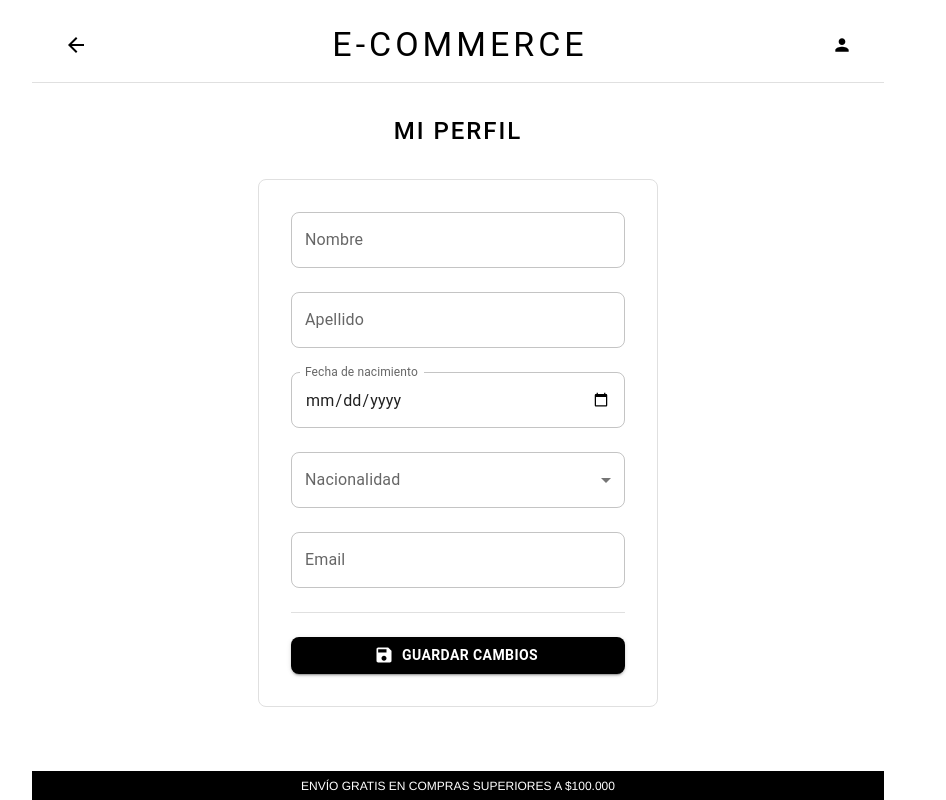
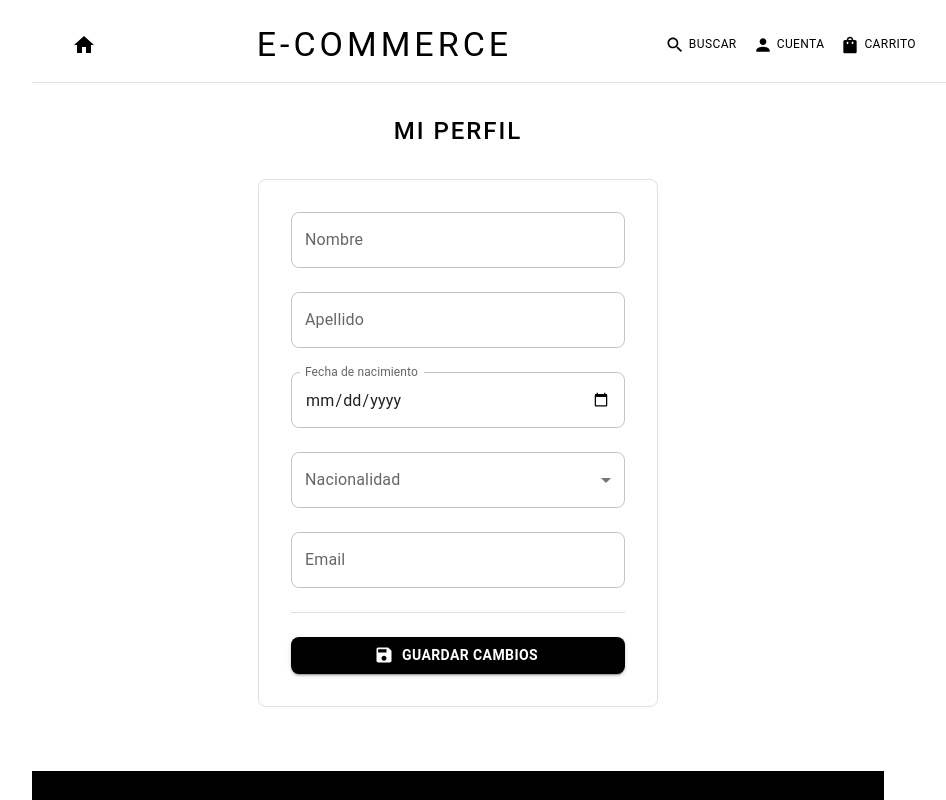
Before and after one commit to Agustin-CH/laboratorio-grupo1, a React (Create React App) app in the folder frontend/: page /mi-perfil in a window 1280 px wide. Shown: the top 800 px of the page, without its empty margins (182-1128 px from the left). Built offline with nearby package versions, Linux system fonts and the light colour scheme.

Commit message:
add home icon and validate profile button

```diff
--- a/frontend/src/components/Header.jsx
+++ b/frontend/src/components/Header.jsx
@@ -1,12 +1,11 @@
-import React, {useState} from "react";
-import { Box, Typography, Stack, IconButton, TextField  } from "@mui/material";
+import React, { useState } from "react";
+import { Box, Typography, Stack, IconButton } from "@mui/material";
 import SearchIcon from "@mui/icons-material/Search";
 import PersonIcon from "@mui/icons-material/Person";
 import ShoppingBagIcon from "@mui/icons-material/ShoppingBag";
-import MenuIcon from "@mui/icons-material/Menu";
+import HomeIcon from "@mui/icons-material/Home";
 import Button from "@mui/material/Button";
 import { Link, useNavigate } from "react-router-dom";
-
 
 const Header = () => {
   const [searchTerm, setSearchTerm] = useState("");
@@ -45,7 +44,14 @@ const Header = () => {
         width: "100%",
       }}
     >
-      <MenuIcon />
+      <IconButton
+        component={Link}
+        to="/home"
+        sx={{ color: "black" }}
+        aria-label="Inicio"
+      >
+        <HomeIcon />
+      </IconButton>
       <Typography
         variant="h4"
         sx={{ letterSpacing: "4px", fontWeight: 400 }}
@@ -53,21 +59,20 @@ const Header = () => {
         E-COMMERCE
       </Typography>
       <Stack direction="row" spacing={2}>
-      <Button
+        <Button
           sx={{
             display: "flex",
             flexDirection: "row",
             alignItems: "center",
             gap: 0.5,
             padding: 0,
-            minWidth: 0, // Para que el botón se ajuste al contenido
+            minWidth: 0,
             color: "black",
             "&:hover": {
               backgroundColor: "rgba(0,0,0,0.04)",
             }
           }}
           onClick={() => {
-            // Aquí puedes agregar la lógica para la cuenta
             console.log("Buscar producto");
           }}
         >
@@ -76,21 +81,20 @@ const Header = () => {
         </Button>
         <Button
           component={Link}
-          to="http://localhost:3000/mi-perfil"
+          to="/mi-perfil"
           sx={{
             display: "flex",
             flexDirection: "row",
             alignItems: "center",
             gap: 0.5,
             padding: 0,
-            minWidth: 0, // Para que el botón se ajuste al contenido
+            minWidth: 0,
             color: "black",
             "&:hover": {
               backgroundColor: "rgba(0,0,0,0.04)",
             }
           }}
           onClick={() => {
-            // Aquí puedes agregar la lógica para la cuenta
             console.log("Ir a la cuenta");
           }}
         >
@@ -98,22 +102,21 @@ const Header = () => {
           <Typography variant="caption">CUENTA</Typography>
         </Button>
         <Button
-        component={Link}
-        to="http://localhost:3000/carrito"
+          component={Link}
+          to="/carrito"
           sx={{
             display: "flex",
             flexDirection: "row",
             alignItems: "center",
             gap: 0.5,
             padding: 0,
-            minWidth: 0, // Para que el botón se ajuste al contenido
+            minWidth: 0,
             color: "black",
             "&:hover": {
               backgroundColor: "rgba(0,0,0,0.04)",
             }
           }}
           onClick={() => {
-            // Aquí puedes agregar la lógica para la cuenta
             console.log("Ir al carrito");
           }}
         >
--- a/frontend/src/pages/Profile.jsx
+++ b/frontend/src/pages/Profile.jsx
@@ -10,12 +10,14 @@ import {
   Stack,
   MenuItem,
 } from "@mui/material";
-import PersonIcon from "@mui/icons-material/Person";
-import ArrowBackIcon from "@mui/icons-material/ArrowBack";
 import SaveIcon from "@mui/icons-material/Save";
+import Header from "../components/Header";
+import Footer from "../components/Footer";
+import { useNavigate } from "react-router-dom";
 
 const Profile = () => {
   const isMobile = useMediaQuery("(max-width:600px)");
+  const navigate = useNavigate();
 
   const [formData, setFormData] = useState({
     nombre: "",
@@ -83,36 +85,16 @@ const Profile = () => {
     e.preventDefault();
     if (validateForm()) {
       setShowSuccess(true);
-      setTimeout(() => setShowSuccess(false), 3000);
-      console.log("Datos del perfil:", formData);
+      setTimeout(() => {
+        setShowSuccess(false);
+        navigate("/gestion-productos");
+      }, 1000);
     }
   };
 
   return (
     <Box sx={{ fontFamily: "'Helvetica Neue', sans-serif" }}>
-      <Box
-        sx={{
-          display: "flex",
-          justifyContent: "space-between",
-          alignItems: "center",
-          px: isMobile ? 2 : 4,
-          py: 2,
-          borderBottom: "1px solid #e0e0e0",
-          position: "sticky",
-          top: 0,
-          bgcolor: "white",
-          zIndex: 1000,
-        }}
-      >
-        <ArrowBackIcon />
-        <Typography
-          variant={isMobile ? "h5" : "h4"}
-          sx={{ letterSpacing: "4px", fontWeight: 400 }}
-        >
-          E-COMMERCE
-        </Typography>
-        <PersonIcon fontSize="small" />
-      </Box>
+      <Header />
 
       <Box sx={{ maxWidth: 400, mx: "auto", p: isMobile ? 2 : 4 }}>
         <Typography
@@ -204,14 +186,9 @@ const Profile = () => {
         </Paper>
       </Box>
 
-      <Box sx={{ backgroundColor: "black", color: "white", textAlign: "center", py: 1, fontSize: "0.75rem", mt: 4 }}>
-        ENVÍO GRATIS EN COMPRAS SUPERIORES A $100.000
-      </Box>
+      <Footer />
     </Box>
   );
 };
 
 export default Profile;
-
-
-// Prueba Terminada
```
Also changed, not shown: 1 other file (tests, documents, lock files or other folders).
